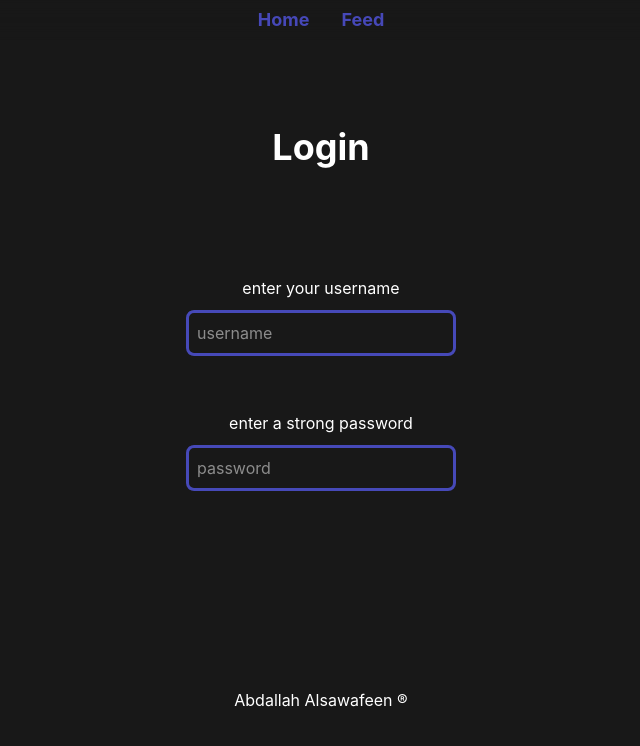
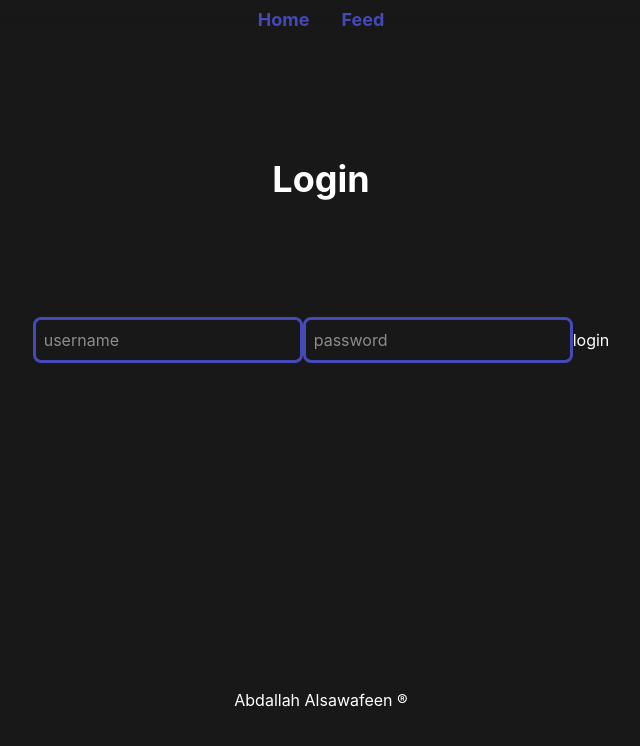
Before and after one commit to aboodJS/social-media-frontend, a Vue app: page /login in a window 1280 px wide. Shown: the top 746 px of the page, without its empty margins (319-959 px from the left). Built offline with nearby package versions, Linux system fonts and the light colour scheme.

Commit message:
vhvbj dnb fvbmv

```diff
--- a/src/components/AuthForm.vue
+++ b/src/components/AuthForm.vue
@@ -1,11 +1,25 @@
 <script setup>
-const props = defineProps(["path"])
+import { ref } from 'vue';
+
+const props = defineProps(["path", "function"])
+
+const name = ref("")
+const password = ref("")
+
+async function sendData(loginName, loginPassword) {
+    await fetch(props.path, {method: "POST", body:{name: loginName, password: loginPassword}}).then(j => j.json()).then(r => console.log(r))
+    console.log(loginName)
+    console.log(loginPassword)
+
+}
 
 </script>
 
 <template>
-    <form :action="props.path" method="post" class="justify-self-center grid gap-3">
-        <div class="grid content-center gap-2.5"><label for="username">enter your username</label><input class=" rounded-lg outline-0 p-2 border-3 border-[#4649b8]" placeholder="username" type="text"></div>
-        <div class="grid content-center gap-2.5"><label for="password">enter a strong password</label><input class=" rounded-lg outline-0 p-2 border-3 border-[#4649b8]" placeholder="password" type="password"></div>
-    </form>
+    <div>
+        <input  v-model="name" class="rounded-lg outline-0 p-2 border-3 border-[#4649b8]" placeholder="username" type="text">
+        <input  v-model="password" class="rounded-lg outline-0 p-2 border-3 border-[#4649b8]" placeholder="password" type="password">
+        <button @click="() => sendData(name, password)">{{ props.function }}</button>
+    </div>
+
 </template>
--- a/src/pages/Login.vue
+++ b/src/pages/Login.vue
@@ -9,7 +9,7 @@ import TopBar from '@/components/TopBar.vue';
     <main class="h-screen grid text-white justify-center text-center">
         <TopBar></TopBar>
         <h1 class="font-bold text-4xl">Login</h1>
-        <AuthForm path="http://localhost:3000/Signup"></AuthForm>
+        <AuthForm path="http://localhost:3000/login" function="login"></AuthForm>
         <FooterBar></FooterBar>
     </main>
 
--- a/src/pages/Signup.vue
+++ b/src/pages/Signup.vue
@@ -9,7 +9,7 @@ import TopBar from '@/components/TopBar.vue';
     <main class="h-screen grid text-white justify-center text-center">
         <TopBar></TopBar>
         <h1 class="font-bold text-4xl">Sign up</h1>
-        <AuthForm path="http://localhost:3000/Signup"></AuthForm>
+        <AuthForm path="http://localhost:3000/login"></AuthForm>
         <FooterBar></FooterBar>
     </main>
 
```
